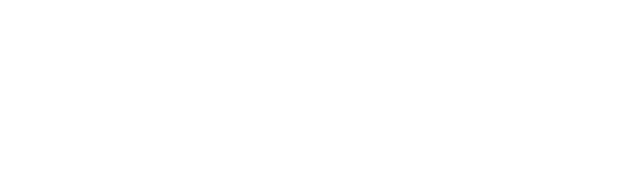
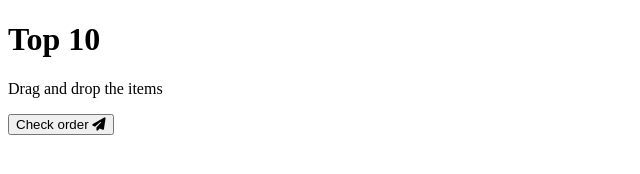
Before and after one commit to ugurduyar/drag-drop-api, a plain HTML site: page index.html in a window 1280 px wide. Shown: the whole page, without its empty margins (0-640 px from the left). Drawn offline with Linux system fonts and the light colour scheme.

Commit message:
html done

```diff
--- a/index.html
+++ b/index.html
@@ -11,6 +11,13 @@
     ></script>
   </head>
   <body>
+    <h1>Top 10</h1>
+    <p>Drag and drop the items</p>
+    <ul class="draggable-list" id="draggable-list"></ul>
+    <button class="check-btn" id="check">
+      Check order
+      <i class="fas fa-paper-plane"></i>
+    </button>
     <script src="script.js"></script>
   </body>
 </html>
```
